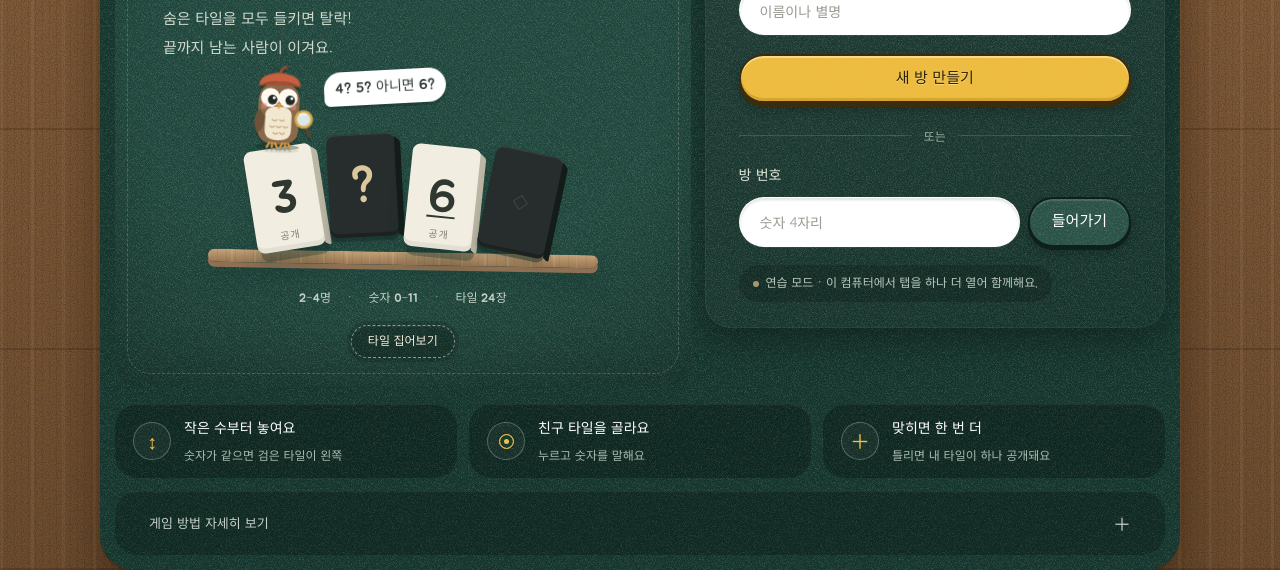
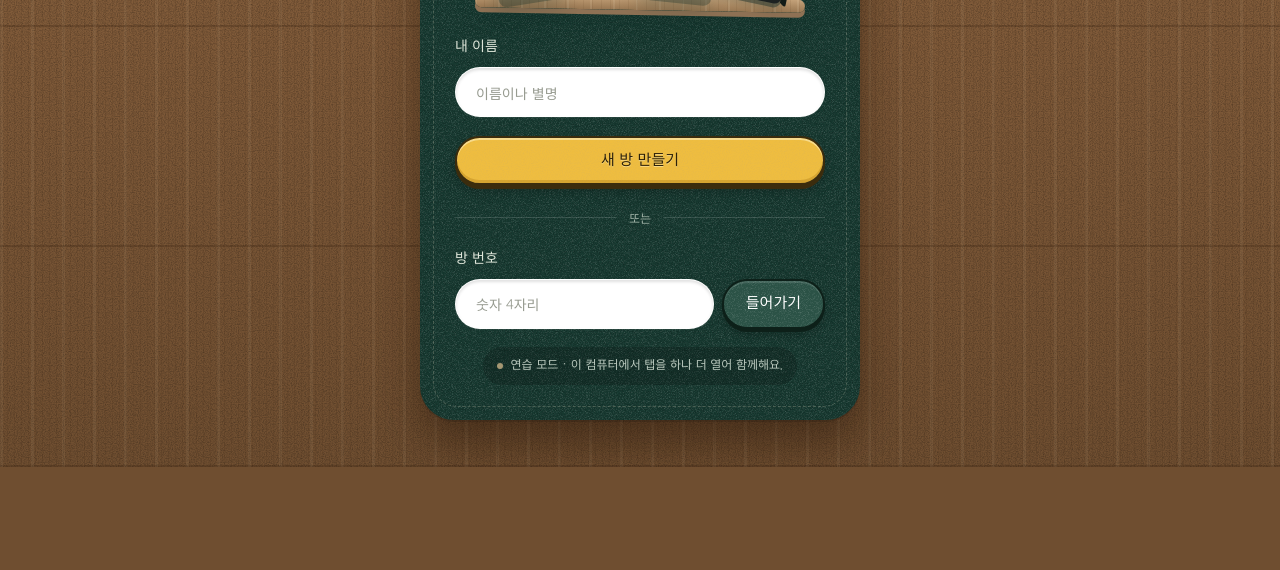
Before and after one commit to iooi303648-bot/-, a plain HTML site: page hidden-number/index.html in a window 1280 px wide. Shown: the part 333-903 px from the top of the page. After the commit the page ends 800 px from the top, so only its background shows below. Drawn offline with Linux system fonts and the light colour scheme.

Commit message:
숨은 숫자: login-style home screen
Single centered card: owl and tile scene as the logo, then name,
create-room, and join-by-code. Removed headline, rule tips, rules
details, facts line and demo button from the home screen.

Co-Authored-By: Claude Opus 5.5 <noreply@anthropic.com>
Claude-Session: https://claude.ai/code/session_012Dvxs6wzH8xNSh62UBAyma

```diff
--- a/hidden-number/app.js
+++ b/hidden-number/app.js
@@ -522,7 +522,7 @@ async function main() {
   motion.bind($("motion-toggle"), $("demo-hand"));
   sound.bind($("sound-toggle"));
   $("home-btn").addEventListener("click", goHome);
-  $("demo-hand").addEventListener("click", () => motion.demo(document.querySelector(".hero-mystery")));
+  $("demo-hand")?.addEventListener("click", () => motion.demo(document.querySelector(".hero-mystery")));
   $("name").value = storageGet("hn-name") || "";
   net = await connect();
 
--- a/hidden-number/index.html
+++ b/hidden-number/index.html
@@ -17,11 +17,9 @@
         <div class="wordmark"><span class="brand-mark" aria-hidden="true"><i>?</i><i>7</i></span></div>
         <div class="header-tools"><button id="home-btn" class="motion-toggle home-btn hidden">← 처음으로</button><button id="sound-toggle" class="motion-toggle" aria-pressed="true">소리 켜짐</button><button id="motion-toggle" class="motion-toggle" aria-pressed="true">손 연출 켜짐</button></div>
       </header>
-      <section id="home" class="screen home-screen" aria-label="게임 시작">
+      <section id="home" class="screen home-screen login" aria-label="게임 시작">
         <div class="home-layout">
           <div class="intro">
-            <h1>친구 타일의<br />숫자를 맞혀요</h1>
-            <p class="intro-copy">숨은 타일을 모두 들키면 탈락!<br />끝까지 남는 사람이 이겨요.</p>
             <div class="tile-scene" aria-hidden="true">
               <div class="owl-wrap">
                 <svg class="owl" viewBox="0 0 120 124" aria-hidden="true">
@@ -69,11 +67,8 @@
               </div>
               <div class="scene-rail"></div>
             </div>
-            <div class="game-facts"><span>2–4명</span><span>숫자 0–11</span><span>타일 24장</span></div>
-            <button id="demo-hand" class="table-demo">타일 집어보기</button>
           </div>
           <div class="entry-card">
-            <div class="entry-heading"><h2>게임 시작</h2></div>
             <label class="field" for="name">내 이름<input id="name" maxlength="8" placeholder="이름이나 별명" autocomplete="off" /></label>
             <div class="home-actions">
               <button id="create" class="primary" disabled>새 방 만들기</button>
@@ -84,23 +79,6 @@
             <p id="mode-badge" class="badge">게임을 준비하고 있어요…</p>
           </div>
         </div>
-        <div class="quick-guide" aria-label="게임 방법 요약">
-          <div><span class="guide-symbol" aria-hidden="true">↕</span><p><b>작은 수부터 놓여요</b><span>숫자가 같으면 검은 타일이 왼쪽</span></p></div>
-          <div><span class="guide-symbol guide-target" aria-hidden="true"></span><p><b>친구 타일을 골라요</b><span>누르고 숫자를 말해요</span></p></div>
-          <div><span class="guide-symbol" aria-hidden="true">＋</span><p><b>맞히면 한 번 더</b><span>틀리면 내 타일이 하나 공개돼요</span></p></div>
-        </div>
-        <details class="rules">
-          <summary>게임 방법 자세히 보기<span class="details-plus" aria-hidden="true">＋</span></summary>
-          <ol>
-            <li>0~11 숫자 타일이 <b>검은색</b>과 <b>흰색</b>으로 한 장씩, 모두 24장 있어요.</li>
-            <li>타일은 <b>작은 숫자 → 큰 숫자</b> 순서로 놓여요. 숫자가 같으면 검은색이 왼쪽이에요.</li>
-            <li>내 차례가 되면 타일을 한 장 자동으로 뽑아요.</li>
-            <li>친구의 숨은 타일 하나를 누르고, 숫자를 골라요.</li>
-            <li>맞히면 그 타일이 공개돼요. <b>한 번 더</b> 맞히거나 <b>멈출</b> 수 있어요.</li>
-            <li>틀리면 내가 뽑은 타일이 공개되고 차례가 넘어가요. 더미가 비었다면 내 숨은 타일 하나가 무작위로 공개돼요.</li>
-            <li>타일이 모두 공개되면 탈락! 마지막까지 남은 사람이 이겨요.</li>
-          </ol>
-        </details>
       </section>
       <section id="lobby" class="screen lobby-screen hidden" aria-label="대기실">
         <h1>친구를 기다리는 중</h1>
@@ -123,7 +101,7 @@
         const script = document.createElement("script");
         const localFile = location.protocol === "file:";
         if (!localFile) script.type = "module";
-        script.src = localFile ? "./local-preview.js" : "./app.js?v=20261127-4";
+        script.src = localFile ? "./local-preview.js" : "./app.js?v=20261127-5";
         script.onerror = () => {
           const message = localFile
             ? "미리보기 파일을 읽지 못했어요. ZIP 압축을 모두 풀고 local-preview.js가 index.html과 같은 폴더에 있는지 확인해 주세요."
--- a/hidden-number/local-preview.js
+++ b/hidden-number/local-preview.js
@@ -1213,7 +1213,7 @@ async function main() {
   motion.bind($("motion-toggle"), $("demo-hand"));
   sound.bind($("sound-toggle"));
   $("home-btn").addEventListener("click", goHome);
-  $("demo-hand").addEventListener("click", () => motion.demo(document.querySelector(".hero-mystery")));
+  $("demo-hand")?.addEventListener("click", () => motion.demo(document.querySelector(".hero-mystery")));
   $("name").value = storageGet("hn-name") || "";
   net = await connect();
 
--- a/hidden-number/style.css
+++ b/hidden-number/style.css
@@ -1850,3 +1850,49 @@ button.table-demo { border-radius: 999px; }
   .rules { margin: 0 10px 10px; }
   .entry-card { padding: 28px 22px 22px; }
 }
+
+/* ===== 첫 화면: 로그인 화면처럼 가운데 카드 하나 ===== */
+.home-screen.login {
+  max-width: 440px;
+  margin: 2vh auto 40px;
+  position: relative;
+}
+.home-screen.login::before {
+  content: "";
+  position: absolute;
+  inset: 12px;
+  border: 1.5px dashed rgba(240, 232, 205, .22);
+  border-radius: calc(var(--r-mat) - 10px);
+  pointer-events: none;
+}
+.login .home-layout {
+  grid-template-columns: 1fr;
+  padding: 0;
+  gap: 0;
+}
+.login .intro {
+  background: none;
+  box-shadow: none;
+  border-radius: 0;
+  padding: 40px 30px 0;
+  overflow: visible;
+}
+.login .intro::before { display: none; }
+.login .tile-scene {
+  max-width: 330px;
+  height: 172px;
+  margin: 12px auto 0;
+}
+.login .entry-card {
+  margin: 0;
+  padding: 18px 34px 34px;
+  background: none;
+  box-shadow: none;
+  border-radius: 0;
+}
+.login .badge { margin: 18px auto 0; }
+@media (max-width: 720px) {
+  .home-screen.login { margin-top: 0; }
+  .login .intro { padding: 34px 20px 0; }
+  .login .entry-card { padding: 16px 24px 28px; }
+}
```
